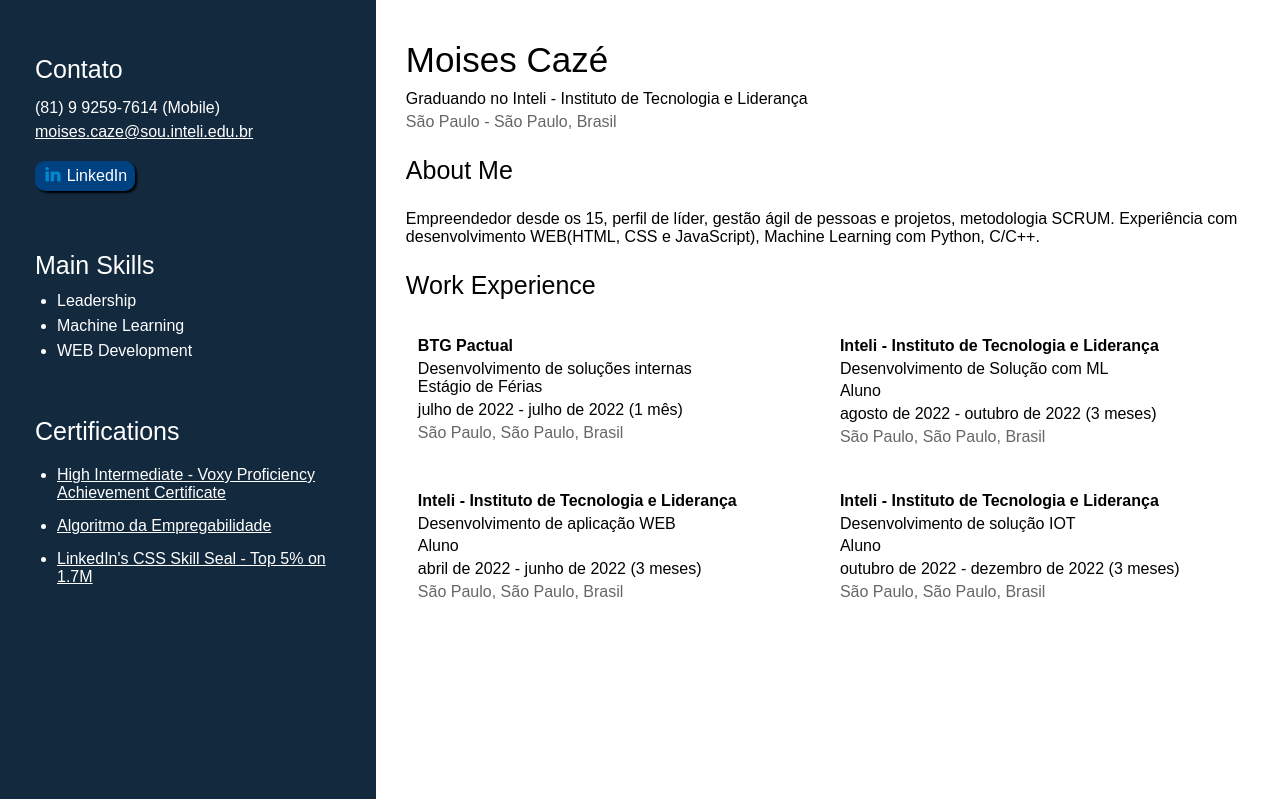
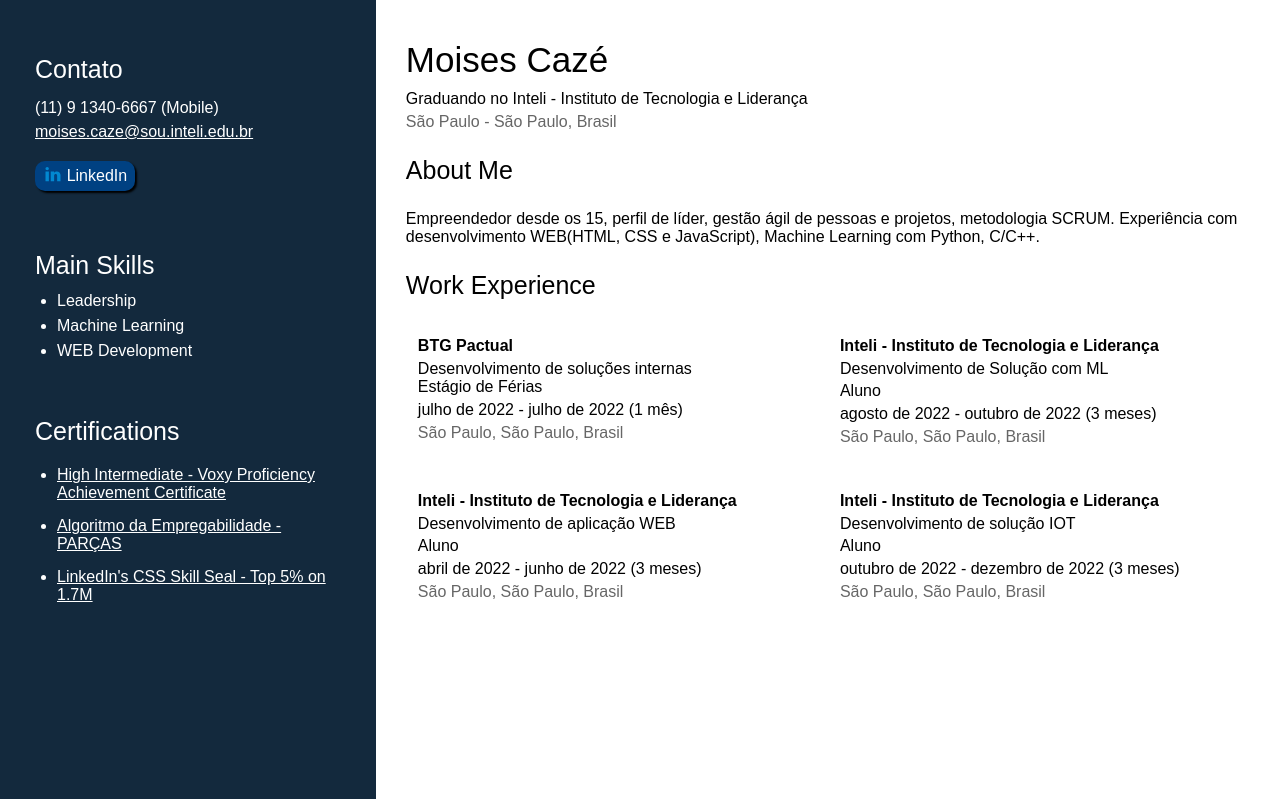
Before and after one commit to cazemoises/Curriculum-Vitae, a plain HTML site: page docs/index.html in a window 1280 px wide. Drawn offline with nearby package versions, Linux system fonts and the light colour scheme.

Commit message:
phone number ok

```diff
--- a/docs/index.html
+++ b/docs/index.html
@@ -15,7 +15,7 @@
 <aside>
     <div class="contact">
         <p class="title">Contato</p>
-        <p class="number">(81) 9 9259-7614  (Mobile)</p>
+        <p class="number">(11) 9 1340-6667  (Mobile)</p>
         <a class="email" href="mailto:moises.caze@sou.inteli.edu.br">moises.caze@sou.inteli.edu.br</a>
         <a class="linkedin" href="https://www.linkedin.com/in/moises-caze/" target="_blank" rel="noopener noreferrer"><img class="linkedin-img" src="./icons8-linkedin-2.svg">LinkedIn</a>
     </div>
@@ -31,7 +31,7 @@
         <p class="title">Certifications</p>
         <ul>
             <li><a class="certification" target="_blank" rel="noopener noreferrer" href="https://mega.nz/file/7lBnFYJI#xko0ouF8lXNxlfrcP-ccM-P5B8zegsnhlp3216YwmW8">High Intermediate - Voxy Proficiency Achievement Certificate</a></li>
-            <li><a class="certification" target="_blank" rel="noopener noreferrer" href="https://mega.nz/file/aowhkaRb#-TgHYef9RxUJ0DiMNiTQ57dRveU60irFvrodsnp-jvU">Algoritmo da Empregabilidade</a></li>
+            <li><a class="certification" target="_blank" rel="noopener noreferrer" href="https://mega.nz/file/aowhkaRb#-TgHYef9RxUJ0DiMNiTQ57dRveU60irFvrodsnp-jvU">Algoritmo da Empregabilidade - PARÇAS</a></li>
             <li><a class="certification" target="_blank" rel="noopener noreferrer" href="https://mega.nz/file/ekoCnLxR#U4GqB8yzvnImdiNdtTy-ZO3QZzu20NZVyVKXBB46YaI">LinkedIn's CSS Skill Seal - Top 5% on 1.7M</a></li>
         </ul>
 
@@ -52,7 +52,6 @@
         </div>
 
         </div>
-
 
         <div class="title">Work Experience</div>
             <div class="experiences">
```
